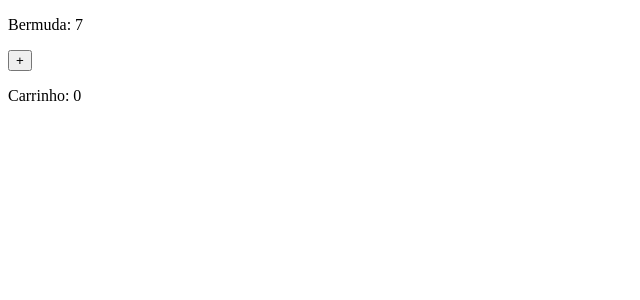
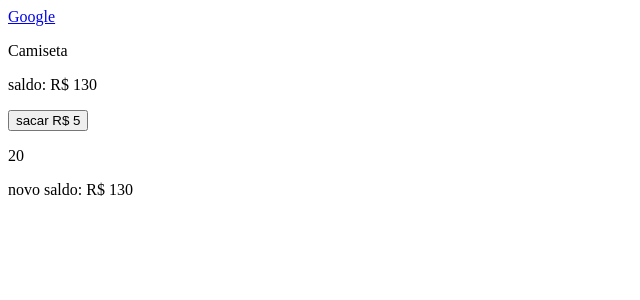
Before and after one commit to celiovjunior/vuejs-complete, a Vue app: page / in a window 1280 px wide. Shown: the top 300 px of the page, without its empty margins (0-640 px from the left). Built offline with nearby package versions, Linux system fonts and the light colour scheme.

Commit message:
v html text and once

```diff
--- a/public/index.html
+++ b/public/index.html
@@ -5,7 +5,7 @@
     <meta http-equiv="X-UA-Compatible" content="IE=edge">
     <meta name="viewport" content="width=device-width,initial-scale=1.0">
     <link rel="icon" href="<%= BASE_URL %>favicon.ico">
-    <title>v-if else</title>
+    <title>v-html</title>
   </head>
   <body>
     <noscript>
--- a/src/App.vue
+++ b/src/App.vue
@@ -1,39 +1,28 @@
 <template>
     <div id="app">
-        <p>Bermuda: {{ estoque }}</p>
-        <button v-show="estoque" @click="Comprar">+</button>
-        <button v-show="contador >= 1" @click="Remover">-</button>
-        <p>Carrinho: {{ contador }}</p>
+        <div v-html="link"></div>
+        <p v-text="item"></p>
+
+        <p v-once>saldo: R$ {{ total - sacado }}</p>
+        <button @click="sacado += 5">sacar R$ 5</button>
+        <p> {{ sacado }}</p>
+        <p>novo saldo: R$ {{ total - sacado }}</p>
     </div>
-    <template v-if="estoque <= 0">
-        <p>Item esgotado.</p>
-    </template>
 </template>
 
 <script>
-
 
 export default {
     name: '#app',
     data() {
         return {
-            contador: 0,
-            estoque: 7
-        }
-    },
-    methods: {
-        Comprar() {
-            this.contador++
-            this.estoque--
-        },
-        Remover() {
-            this.contador--
-            this.estoque++
+            link: "<a href='https://www.google.com'>Google</a>",
+            item: "Camiseta",
+            total: 150,
+            sacado: 20
         }
     }
 }
-
-
 </script>
 
 <style>
```
